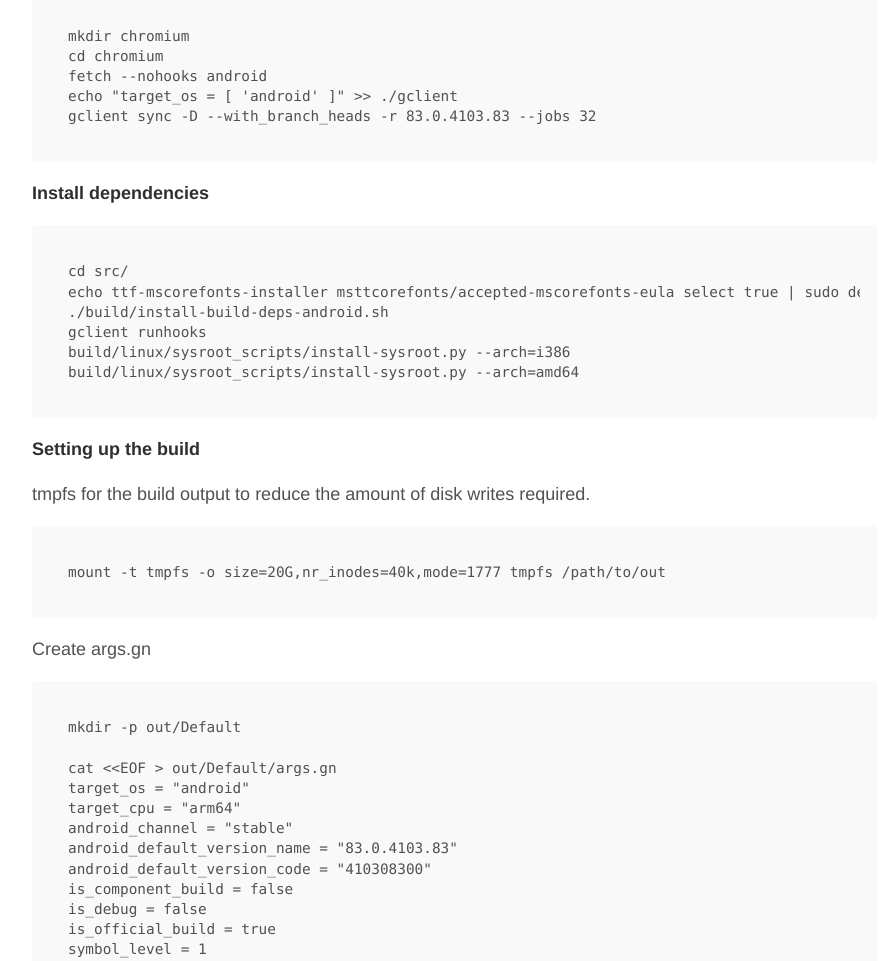
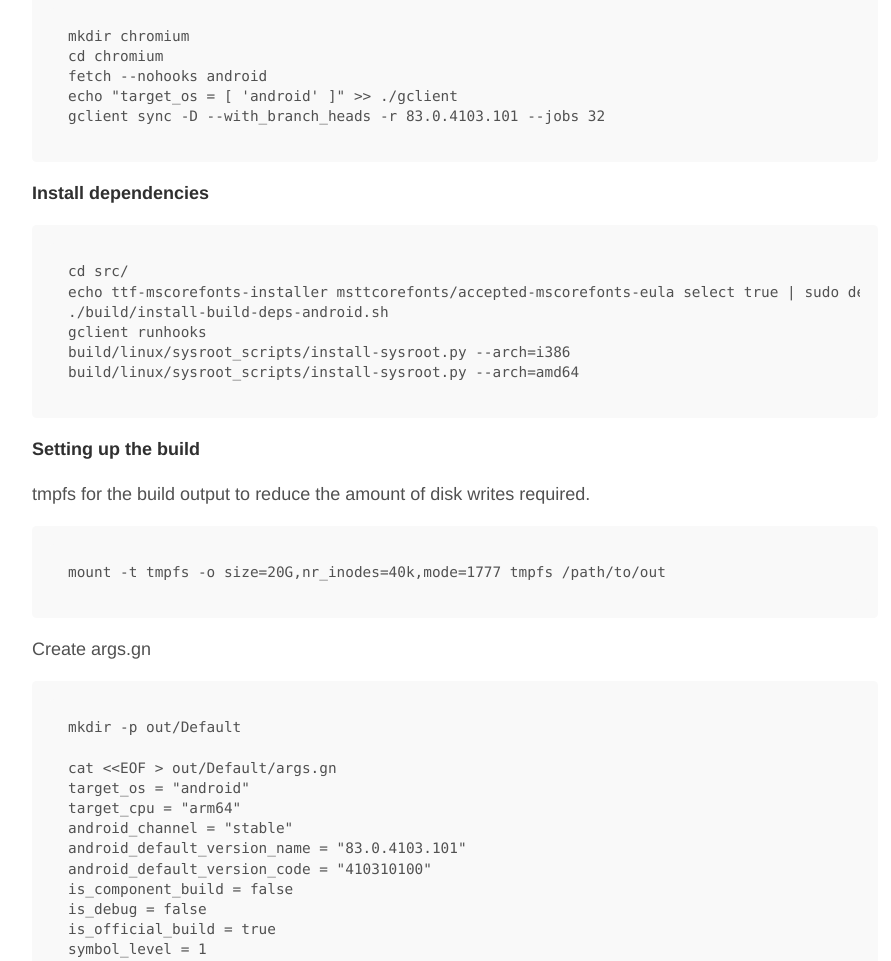
Before and after one commit to ChAndreas/chandreas.github.io, a Jekyll site: the page built from _posts/2019-01-29-build-chromium-android.md, in a window 1280 px wide and 1400 px high, scrolled down 254 px. Shown: the part 232-1193 px from the top of the window, without its empty margins (185-1076 px from the left). Built offline with Jekyll 4.4.1, drawn with Linux system fonts in a browser that asks for light colours; some of the changed text lies outside the part shown.

Commit message:
Update 2019-01-29-build-chromium-android.md

```diff
--- a/_posts/2019-01-29-build-chromium-android.md
+++ b/_posts/2019-01-29-build-chromium-android.md
@@ -18,7 +18,7 @@
 	cd chromium
 	fetch --nohooks android
 	echo "target_os = [ 'android' ]" >> ./gclient
-	gclient sync -D --with_branch_heads -r 83.0.4103.83 --jobs 32
+	gclient sync -D --with_branch_heads -r 83.0.4103.101 --jobs 32
 
 **Install dependencies**
 
@@ -43,8 +43,8 @@
 	target_os = "android"
 	target_cpu = "arm64"
 	android_channel = "stable"
-	android_default_version_name = "83.0.4103.83"
-	android_default_version_code = "410308300"
+	android_default_version_name = "83.0.4103.101"
+	android_default_version_code = "410310100"
 	is_component_build = false
 	is_debug = false
 	is_official_build = true
```
Also changed, not shown: other parts of _posts/2019-01-29-build-chromium-android.md (+5 -4 lines).
